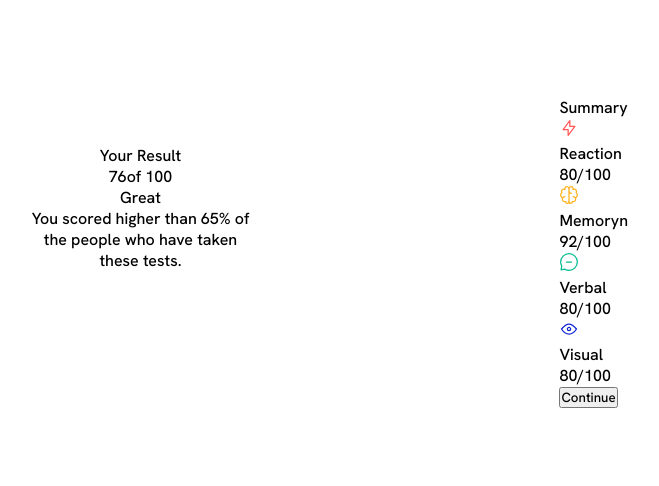
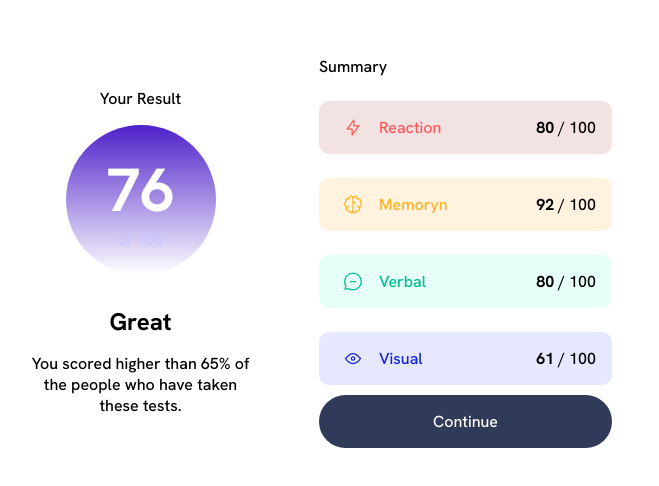
Before and after one commit to TJ-Shubham/results-summary-component, a plain HTML site: page index.html in a window 1280 px wide. Shown: the part 148-634 px from the top of the page, without its empty margins (337-996 px from the left). Drawn offline with Linux system fonts and the light colour scheme.

Commit message:
applying basic color properties

```diff
--- a/index.html
+++ b/index.html
@@ -16,31 +16,42 @@
   <main>
     <div class="result-portion">
       <p class="result-heading">Your Result</p>
-      <p class="final-result"><span>76</span>of 100</p>
-      <p class="result-wish">Great</p>
+      <div class="final-result">
+        <h1>76</h1>
+        <p>of 100</p>
+      </div>
+      <h2 class="result-wish">Great</h2>
       <p class="result-comment">You scored higher than 65% of the people who have taken these tests.</p>
     </div>
     <div class="summary-portion">
       <p class="summary-heading">Summary</p>
       <div class="summary-result">
+        <div class="summary-action">
           <img src="./assets/images/icon-reaction.svg" alt="Reaction logo">
           <p>Reaction</p>
-        <p>80/100</p>
+        </div>
+        <p class="summary-rating"><b>80</b> / 100</p>
       </div>
       <div class="summary-result">
+        <div class="summary-action">
           <img src="./assets/images/icon-memory.svg" alt="Memory logo">
           <p>Memoryn</p>
-        <p>92/100</p>
+        </div>
+        <p class="summary-rating"><b>92</b> / 100</p>
       </div>
       <div class="summary-result">
+        <div class="summary-action">
           <img src="./assets/images/icon-verbal.svg" alt="Verbal logo">
           <p>Verbal</p>
-        <p>80/100</p>
+        </div>
+        <p class="summary-rating"><b>80</b> / 100</p>
       </div>
       <div class="summary-result">
+        <div class="summary-action">
           <img src="./assets/images/icon-visual.svg" alt="Visual logo">
           <p>Visual</p>
-        <p>80/100</p>
+        </div>
+        <p class="summary-rating"><b>61</b> / 100</p>
       </div>
       <button type="submit">Continue</button>
     </div>
--- a/styles.css
+++ b/styles.css
@@ -12,6 +12,7 @@ body{
     justify-content: center;
     align-items: center;
     height: 100vh;
+    /* background-color: hsl(221, 100%, 96%); */
 }
 
 main{
@@ -25,6 +26,121 @@ main{
     padding: 3rem;
     border-radius: 2rem;
     text-align: center;
+    display: flex;
+    flex-direction: column;
+    justify-content: space-between;
+    align-items: center;
+}
+
+.result-portion > h2{
+    /* color: #fff; */
+    margin-top: 1rem;
+}
+
+
+.final-result{
+    height: 150px;
+    width: 150px;
+    border-radius: 50%;
+    display: flex;
+    flex-direction: column;
+    justify-content: center;
+    align-items: center;
+    background: linear-gradient(
+        to bottom,
+        hsla(256, 72%, 46%, 1),
+        hsla(241, 72%, 46%, 0)
+    );
+}
+
+.final-result > h1{
+    color: #fff;
+    font-size: 3.8rem;
+}
+
+.final-result > p{
+    color: hsl(241, 100%, 89%);
+}
+
+.summary-portion{
+    width: 50%;
+    padding: 1rem;
+
+}
+
+.summary-result{
+    display: flex;
+    justify-content: space-between;
+    padding: 1rem;
+    /* gap: 6rem; */
+    margin-top: 1.5rem;
+    border-radius: 10px;
+}
+
+/* .summary-result{
+    display: flex;
+    align-items: center;
+    justify-content: space-between;
+} */
+
+.summary-action{
+    display: flex;
+    padding-left: 0.5rem;
+    gap: 1rem;
+}
+
+.summary-rating{
+    margin-left: 2rem;
+
+}
+
+.summary-result:nth-child(2){
+    background-color: hsl(0, 43%, 92%);
+}
+
+.summary-result:nth-child(2) .summary-action p{
+    color: hsl(0, 100%, 67%);;
+}
+
+.summary-result:nth-child(3){
+    background-color: hsl(37, 100%, 94%);
+}
+
+.summary-result:nth-child(3) .summary-action p{
+    color: hsl(39, 100%, 56%);
+}
+
+.summary-result:nth-child(4){
+    background-color: hsl(167, 100%, 95%);
+}
+
+.summary-result:nth-child(4) .summary-action p{
+    color: hsl(166, 100%, 37%);
+}
+
+.summary-result:nth-child(5){
+    background-color: hsl(233, 100%, 95%);
+}
+
+.summary-result:nth-child(5) .summary-action p{
+    color: hsl(234, 85%, 45%);
+}
+
+
+
+button{
+    margin-top: 10px;
+    padding: 1rem;
+    border-radius: 40px;
+    width: 100%;
+    font-size: 1rem;
+    border: none;
+    background-color: hsl(224, 30%, 27%);
+    color: #fff;
+}
+
+button:hover{
+    background-color: hsla(256, 72%, 46%, 1);
 }
 
 
```
Lines whose indentation alone changed are shown as unchanged.
